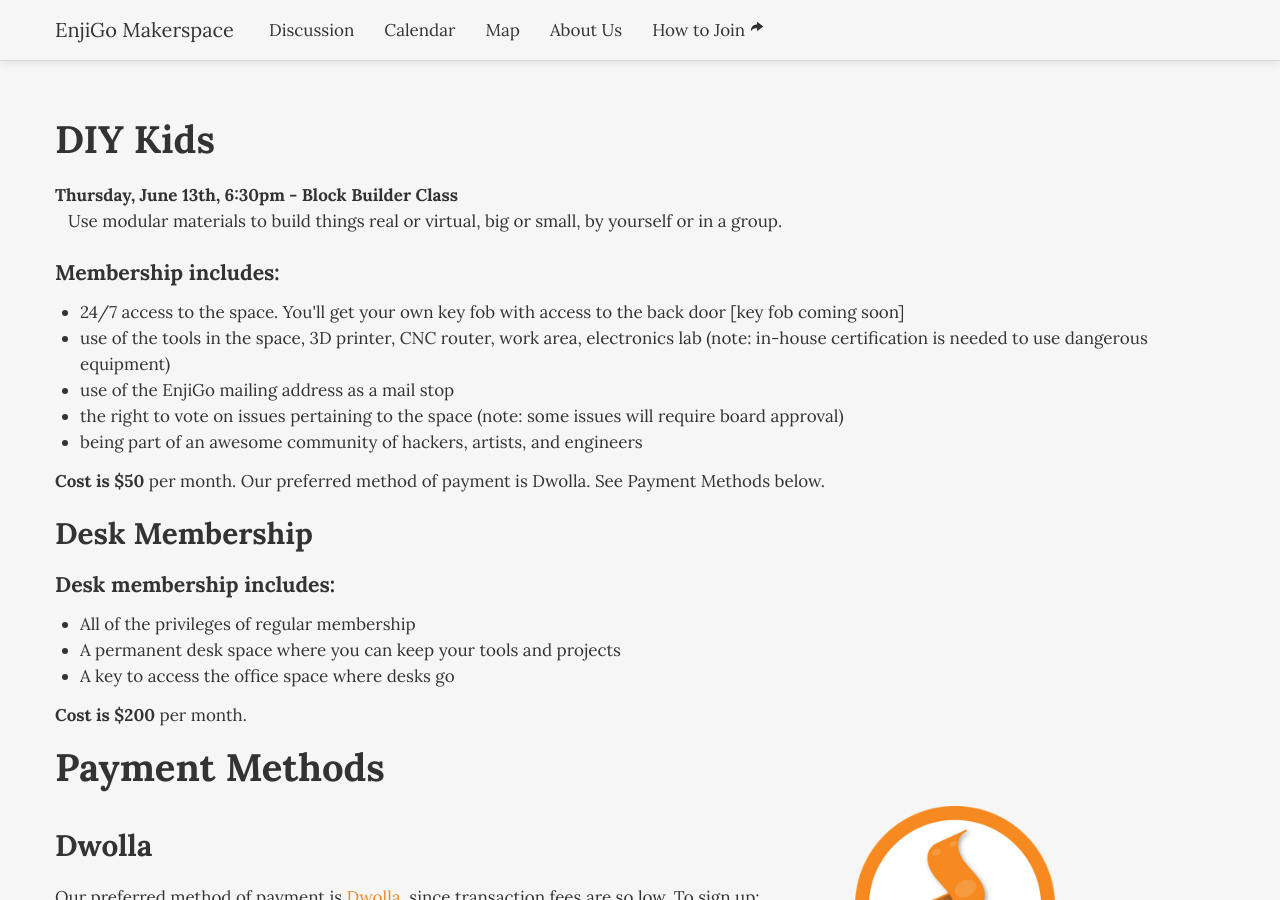
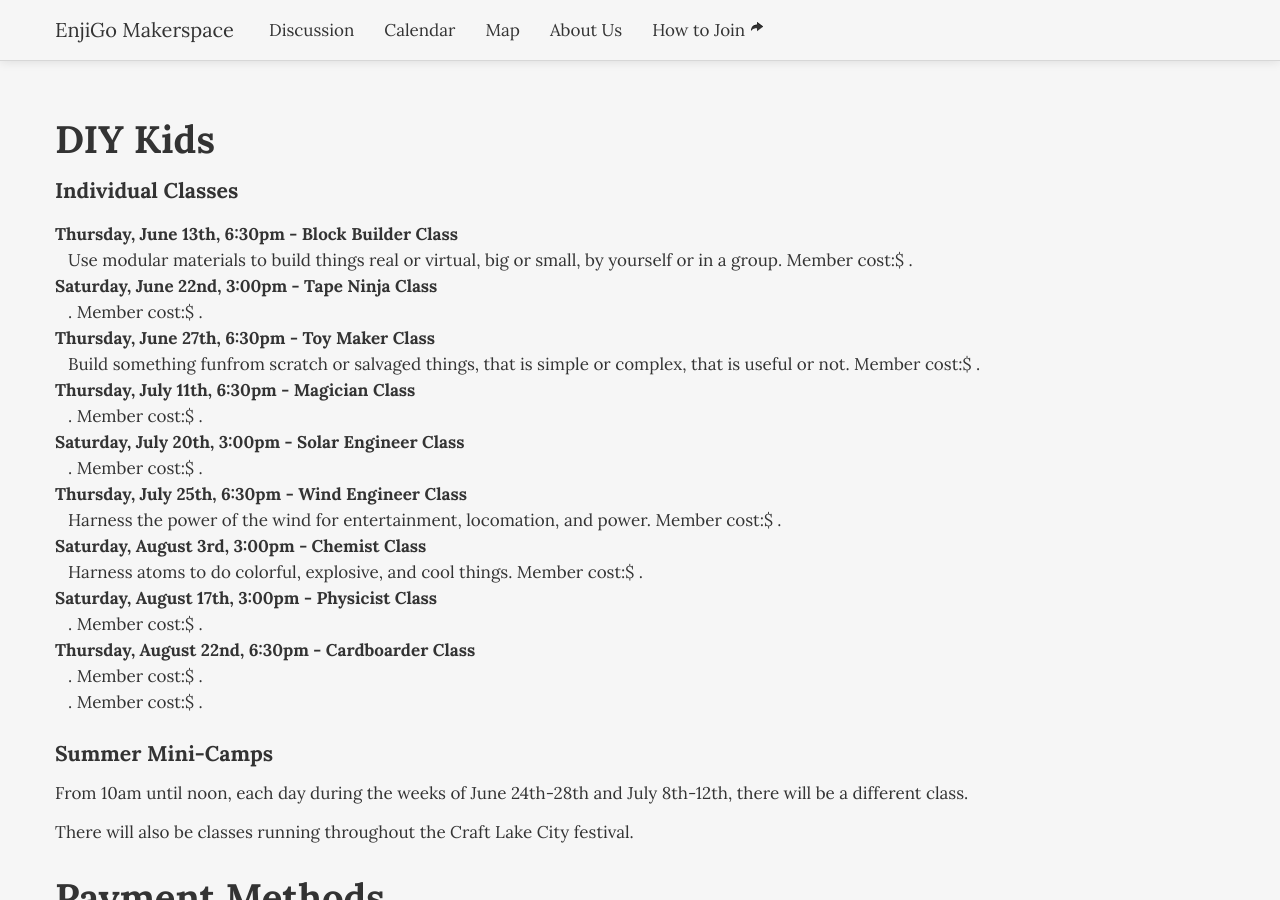
Before and after one commit to makesaltlake/website, a Jekyll site: the page built from classes.html, in a window 1280 px wide and 900 px high. Built offline with Jekyll 4.4.1, drawn with Linux system fonts in a browser that asks for light colours.

Commit message:
started filling in class details

```diff
--- a/classes.html
+++ b/classes.html
@@ -6,36 +6,24 @@ title: Classes
   <div class="row-fluid">
     <h2><a name="diy"></a>DIY Kids</a></h2>
 
+    <h4>Individual Classes</h4>
+
     <dl>
-      <dt>Thursday, June 13th, 6:30pm - Block Builder Class</dt><dd>Use modular materials to build things real or virtual, big or small, by yourself or in a group. </dd>
+      <dt>Thursday, June 13th, 6:30pm - Block Builder Class</dt><dd>Use modular materials to build things real or virtual, big or small, by yourself or in a group. Member cost:$ .</dd>
+      <dt>Saturday, June 22nd, 3:00pm - Tape Ninja Class</dt><dd>. Member cost:$ .</dd>
+      <dt>Thursday, June 27th, 6:30pm - Toy Maker Class</dt><dd>Build something funfrom scratch or salvaged things, that is simple or complex, that is useful or not. Member cost:$ .</dd>
+      <dt>Thursday, July 11th, 6:30pm - Magician Class</dt><dd>. Member cost:$ .</dd>
+      <dt>Saturday, July 20th, 3:00pm - Solar Engineer Class</dt><dd>. Member cost:$ .</dd>
+      <dt>Thursday, July 25th, 6:30pm - Wind Engineer Class</dt><dd>Harness the power of the wind for entertainment, locomation, and power. Member cost:$ .</dd>
+      <dt>Saturday, August 3rd, 3:00pm - Chemist Class</dt><dd>Harness atoms to do colorful, explosive, and cool things.  Member cost:$ .</dd>
+      <dt>Saturday, August 17th, 3:00pm - Physicist Class</dt><dd>. Member cost:$ .</dd>
+      <dt>Thursday, August 22nd, 6:30pm - Cardboarder Class</dt><dd>. Member cost:$ .</dd>
+      <dt></dt><dd>. Member cost:$ .</dd>
     </dl>
 
-    <h4>Membership includes:</h4>
-    <ul>
-    <li>24/7 access to the space. You'll get your own key fob with access to the back door [key fob coming soon]</li>
-    <li>use of the tools in the space, 3D printer, CNC router, work area, electronics lab (note: in-house certification is needed to use dangerous equipment)</li>
-    <li>use of the EnjiGo mailing address as a mail stop</li>
-    <li>the right to vote on issues pertaining to the space (note: some issues will require board approval)</li>
-    <li>being part of an awesome community of hackers, artists, and engineers</li>
-    </ul>
-
-    <b>Cost is $50</b> per month. Our preferred method of payment is Dwolla. See Payment Methods below.
-  </div>
-
-  <div class="row-fluid">
-    <h3>Desk Membership</h3>
-
-    <h4>Desk membership includes:</h4>
-
-    <ul>
-    <li>All of the privileges of regular membership</li>
-    <li>A permanent desk space where you can keep your tools and projects</li>
-    <li>A key to access the office space where desks go</li>
-    </ul>
-
-    <b>Cost is $200</b> per month.
-  </div>
-
+    <h4>Summer Mini-Camps</h4>
+      <p>From 10am until noon, each day during the weeks of June 24th-28th and July 8th-12th, there will be a different class.</p>
+      <p>There will also be classes running throughout the Craft Lake City festival.</p>
   <div class="row-fluid">
     <div class="span12">
       <h2><a name="payment"></a>Payment Methods</a></h2>
```
